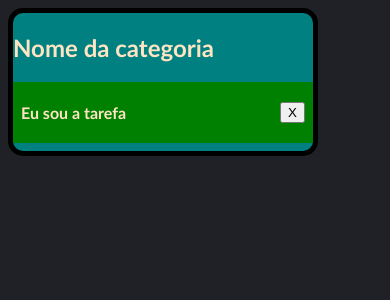
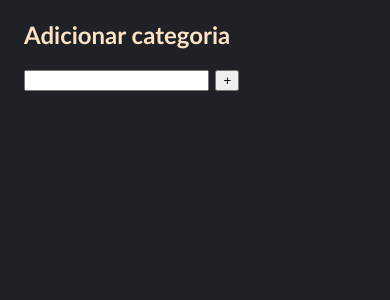
Before and after one commit to vidalme/willdo, a React (Vite) app: page / in a window 390 px wide. Shown: the top 300 px of the page. Built offline with nearby package versions, Linux system fonts and the light colour scheme.

Commit message:
css responsivo

```diff
--- /dev/null
+++ b/src/App.css
@@ -0,0 +1,20 @@
+body {
+  color: bisque;
+  background-color: rgb(31, 33, 39);
+  font-family: "Trebuchet MS", "Lucida Sans Unicode", "Lucida Grande",
+    "Lucida Sans", Arial, sans-serif;
+}
+
+.adicionar-categoria {
+  margin-left: 1rem;
+}
+
+.adicionar-categoria-input {
+  margin-right: 0.4rem;
+}
+
+.categorias-section {
+  display: grid;
+  gap: 0.5rem;
+  grid-template-columns: repeat(auto-fit, minmax(270px, 1fr));
+}
--- a/src/App.jsx
+++ b/src/App.jsx
@@ -1,8 +1,57 @@
+import { useState } from "react";
 import Categoria from "./modules/Categoria";
+import "./App.css";
+
+//id unica para cada categoria criada (cheating a lil bit here)
+let uniqueID = 0;
+
 export default function App() {
+  const [categorias, setCategorias] = useState([]);
+
+  function handleSubmit(e) {
+    e.preventDefault();
+
+    setCategorias([
+      ...categorias,
+      {
+        name: e.target.name.value,
+        id: uniqueID,
+      },
+    ]);
+    uniqueID++;
+  }
+
   return (
-    <div>
-      <Categoria />
-    </div>
+    <main className="app-main">
+      <section className="adicionar-categoria">
+        <h1>Adicionar categoria</h1>
+        <form action="" onSubmit={handleSubmit}>
+          <input
+            className="adicionar-categoria-input"
+            type="text"
+            name="name"
+            id=""
+          />
+          <button>+</button>
+        </form>
+      </section>
+      <section className="categorias-section">
+        {categorias.length > 0
+          ? categorias.map((categoria) => {
+              {
+                console.log(categoria);
+              }
+
+              return (
+                <Categoria
+                  name={categoria.name}
+                  id={categoria.id}
+                  key={categoria.id}
+                />
+              );
+            })
+          : null}
+      </section>
+    </main>
   );
 }
--- a/src/main.css
+++ /dev/null
@@ -1,6 +0,0 @@
-body {
-  color: bisque;
-  background-color: rgb(31, 33, 39);
-  font-family: "Trebuchet MS", "Lucida Sans Unicode", "Lucida Grande",
-    "Lucida Sans", Arial, sans-serif;
-}
--- a/src/main.jsx
+++ b/src/main.jsx
@@ -1,7 +1,6 @@
 import React from "react";
 import ReactDOM from "react-dom/client";
 import App from "./App";
-import "./main.css";
 
 ReactDOM.createRoot(document.getElementById("root")).render(
   <React.StrictMode>
--- a/src/modules/Categoria.css
+++ b/src/modules/Categoria.css
@@ -1,7 +1,14 @@
 article.categoria {
-  width: 300px;
-  height: auto;
   border: 5px solid black;
   background-color: teal;
   border-radius: 15px;
 }
+
+.header-categoria {
+  display: flex;
+  align-items: center;
+}
+
+.form-adicionar-tarefa {
+  margin: 1rem;
+}
--- a/src/modules/Categoria.jsx
+++ b/src/modules/Categoria.jsx
@@ -1,10 +1,26 @@
 import Tarefa from "./Tarefa";
 import "./Categoria.css";
-function Categoria() {
+function Categoria({ name, id }) {
+  console.log("cade eu/??");
   return (
     <article className="categoria">
-      <h2>Nome da categoria</h2>
-      <Tarefa />
+      <header>
+        <div className="header-categoria">
+          <h2>{name}</h2>
+          <button> alterar </button>
+          <button> remover </button>
+        </div>
+        <form action="./" className="form-adicionar-tarefa">
+          <input type="text" name="" id="" />
+          <button> adicionar tarefa</button>
+        </form>
+      </header>
+      <div>
+        <Tarefa estado="DESCREVENDO" />
+        <Tarefa estado="DESCREVENDO" />
+        {/* <Tarefa estado="ATUALIZANDO" /> */}
+        <Tarefa estado="FINALIZANDO" />
+      </div>
     </article>
   );
 }
--- a/src/modules/Tarefa.css
+++ b/src/modules/Tarefa.css
@@ -1,10 +1,13 @@
 article {
   border: none;
-  background-color: green;
+  background-color: rgb(52, 65, 68);
 }
 div.tarefa-metade-cima {
   display: flex;
-  margin: 0.5rem;
   justify-content: space-between;
-  align-items: center;
 }
+div.tarefa-metade-baixo {
+  display: flex;
+  margin: 0.2rem;
+  justify-content: end;
+}
--- a/src/modules/Tarefa.jsx
+++ b/src/modules/Tarefa.jsx
@@ -1,13 +1,59 @@
+import { useState } from "react";
 import "./Tarefa.css";
-function Tarefa() {
+
+const possibleStates = ["DESCREVENDO", "ATUALIZANDO", "FINALIZANDO"];
+
+function Tarefa({ estado }) {
+  const [state, setState] = useState(possibleStates[2]);
+
+  if (estado === "DESCREVENDO") {
     return (
       <article>
         <div className="tarefa-metade-cima">
-        <h4>Eu sou a tarefa</h4>
-        <button>X</button>
+          <h4>Eu sou a tarefa, vai estudar react</h4>
+        </div>
+        <div className="tarefa-metade-baixo">
+          <button>favorita</button>
+          <button>finalizada</button>
+          <button>alterar</button>
+          <button>remover</button>
         </div>
       </article>
     );
   }
+  if (estado === "ATUALIZANDO") {
+    return (
+      <article>
+        <div className="tarefa-metade-cima">
+          <input type="text" />
+        </div>
+        <div className="tarefa-metade-baixo">
+          <button>salvar</button>
+          <button>cancelar</button>
+        </div>
+      </article>
+    );
+  }
+  if (estado === "FINALIZANDO") {
+    return (
+      <article>
+        <div
+          className="tarefa-metade-cima"
+          style={{
+            color: "gray",
+            textDecoration: "line-through",
+            fontStyle: "italic",
+          }}
+        >
+          <h4>Eu sou a tarefa, vai estudar react</h4>
+        </div>
+        <div className="tarefa-metade-baixo">
+          <button>recuperar</button>
+          <button>remover</button>
+        </div>
+      </article>
+    );
+  }
+}
 
 export default Tarefa;
```
Lines whose indentation alone changed are shown as unchanged.
